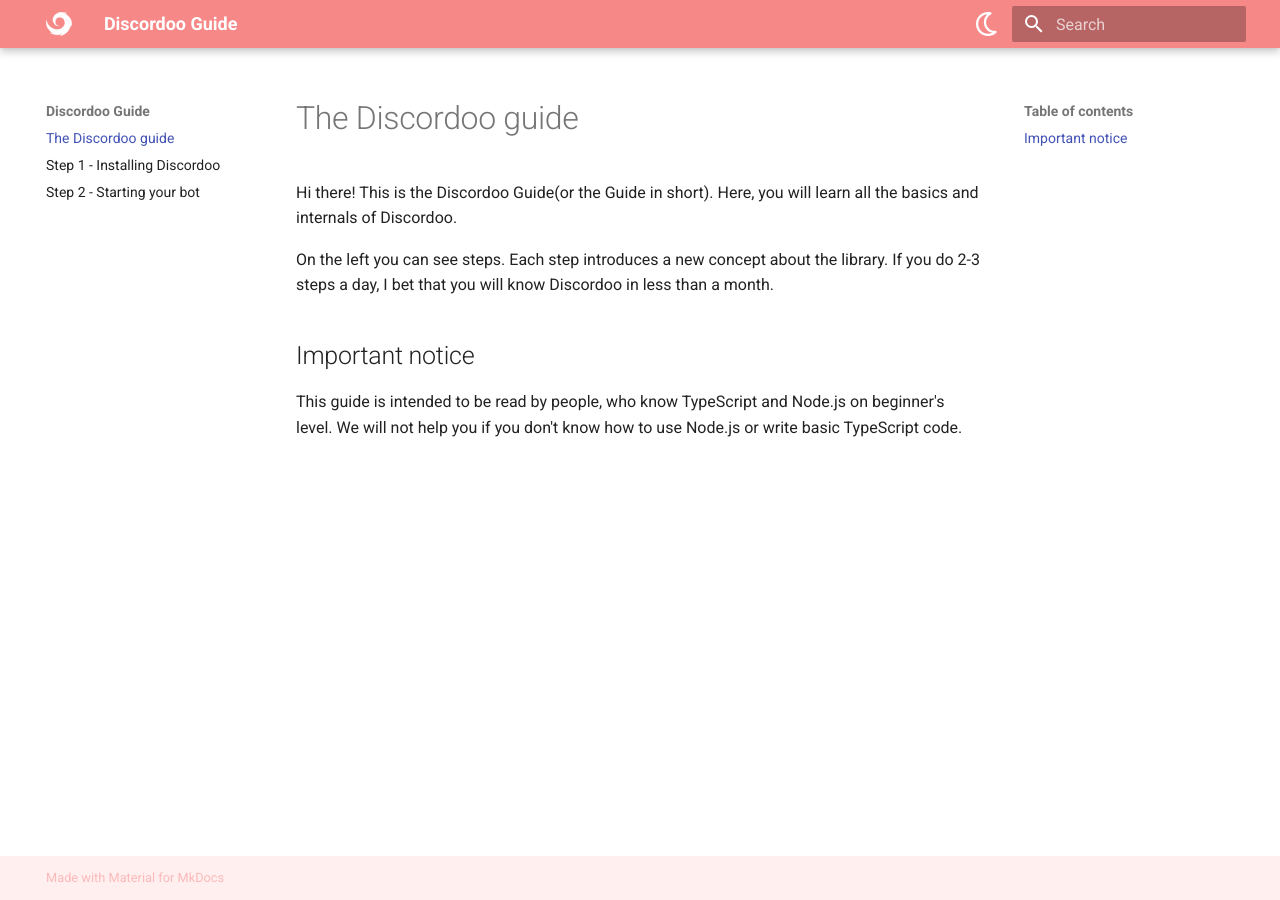
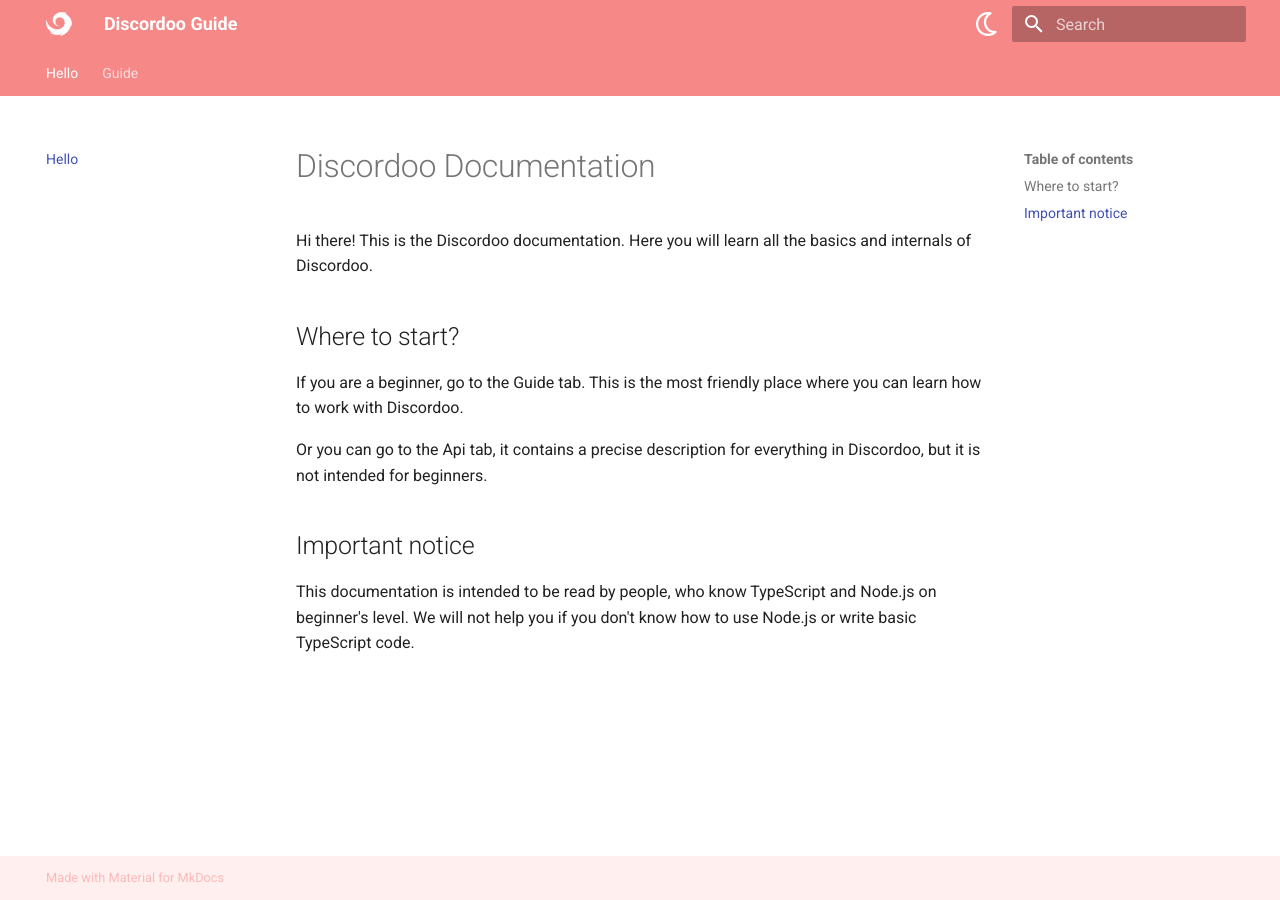
Before and after one commit to ddoodev/guide, an MkDocs documentation site: the page built from docs/index.md, in a window 1280 px wide. Built offline with MkDocs 1.6.1 and Material for MkDocs 9.7.7, drawn with Linux system fonts in a browser that asks for light colours.

Commit message:
feat: add documentation tabs

```diff
--- a/docs/index.md
+++ b/docs/index.md
@@ -1,11 +1,14 @@
-# The Discordoo guide
-Hi there! This is the Discordoo Guide(or the Guide in short). Here, you will
-learn all the basics and internals of Discordoo.
+---
+title: Hello
+---
 
-On the left you can see steps. Each step introduces a new concept about the library.
-If you do 2-3 steps a day, I bet that you will know Discordoo in less than a month.
+# Discordoo Documentation
+Hi there! This is the Discordoo documentation. Here you will learn all the basics and internals of Discordoo.
+
+## Where to start?
+If you are a beginner, go to the Guide tab. This is the most friendly place where you can learn how to work with Discordoo.
+
+Or you can go to the Api tab, it contains a precise description for everything in Discordoo, but it is not intended for beginners.
 
 ## Important notice
-This guide is intended to be read by people, who know TypeScript and Node.js on
-beginner's level. We will not help you if you don't know how to use Node.js or
-write basic TypeScript code.
+This documentation is intended to be read by people, who know TypeScript and Node.js on beginner's level. We will not help you if you don't know how to use Node.js or write basic TypeScript code.
--- a/mkdocs.yml
+++ b/mkdocs.yml
@@ -1,5 +1,9 @@
 site_name: Discordoo Guide
-site_url: ''
+site_url: 'https://docs.discordoo.xyz'
+
+plugins:
+  - search
+  - awesome-pages
 
 theme:
   name: material
@@ -19,6 +23,11 @@ theme:
         name: Switch to light mode
   features:
     - navigation.sections
+    - navigation.tabs
+    - navigation.sections
+    - navigation.instant
+    - navigation.sections
+    - navigation.expand
 
 extra_css:
   - stylesheets/colors.css
@@ -28,3 +37,6 @@ markdown_extensions:
   - pymdownx.superfences
   - pymdownx.highlight
   - pymdownx.superfences
+  - meta
+  - toc:
+      permalink: '#'
--- a/requirements.txt
+++ b/requirements.txt
@@ -1,3 +1,4 @@
 mkdocs
 mkdocs-material
 pymdown-extensions
+mkdocs-awesome-pages-plugin
```
Also changed, not shown: docs/guide/index.md (added, +11 -0 lines), docs/guide/installing.md (renamed from docs/installing.md, +1 -1 lines), docs/guide/starting.md (renamed from docs/starting.md).
